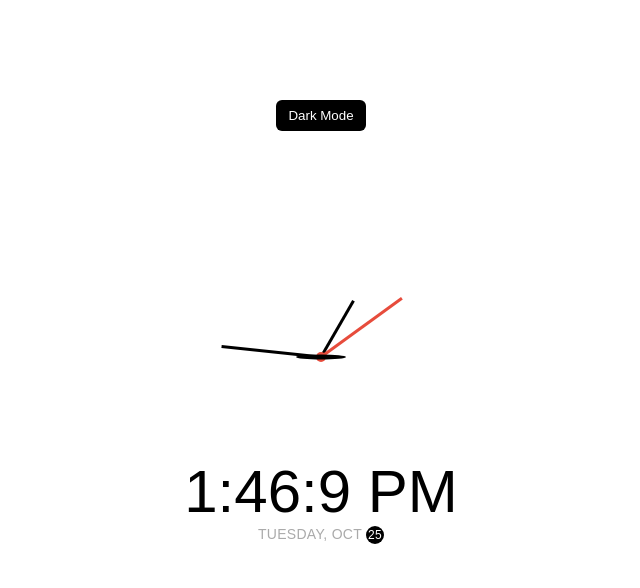
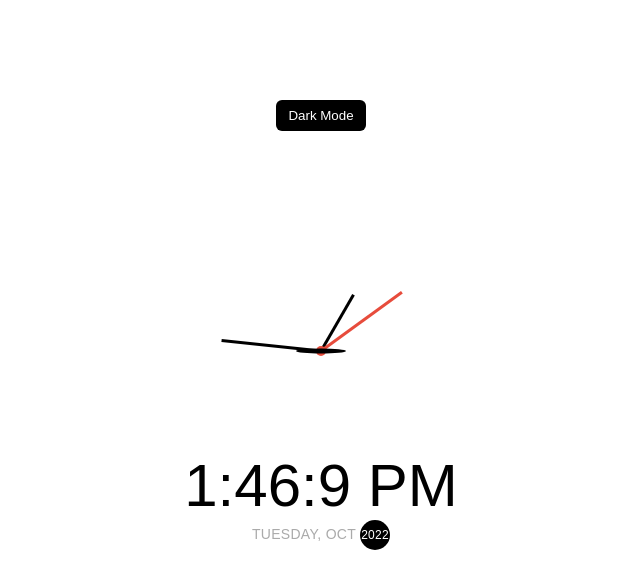
Before and after one commit to Animashaun87/Time-Clock-App, a plain HTML site: page index.html in a window 1280 px wide. Shown: the whole page, without its empty margins (319-959 px from the left). Drawn offline with Linux system fonts and the light colour scheme.

Commit message:
Adjusted date function to get the full year

```diff
--- a/clock.js
+++ b/clock.js
@@ -22,7 +22,7 @@ function setTime() {
 	const time = new Date();
 	const month = time.getMonth();
 	const day = time.getDay();
-	const date = time.getDate();
+	const date = time.getFullYear();
 	const hours = time.getHours();
 	const hoursForClock = hours >= 13 ? hours % 12 : hours;
 	const minutes = time.getMinutes();
@@ -38,5 +38,5 @@ function setTime() {
 	dateEl.innerHTML = `${days[day]}, ${months[month]} <span class="circle">${date}</span>`
 
 }
-setTime()
-setInterval(setTime, 1000)
+setTime();
+setInterval(setTime, 1000);
--- a/style.css
+++ b/style.css
@@ -123,8 +123,8 @@ body {
 	background-color: var(--primary-color);
 	color: var(--secondary-color);
 	border-radius: 50%;
-	height: 18px;
-	width: 18px;
+	height: 30px;
+	width: 30px;
 	display: inline-flex;
 	align-items: center;
 	justify-content: center;
```
